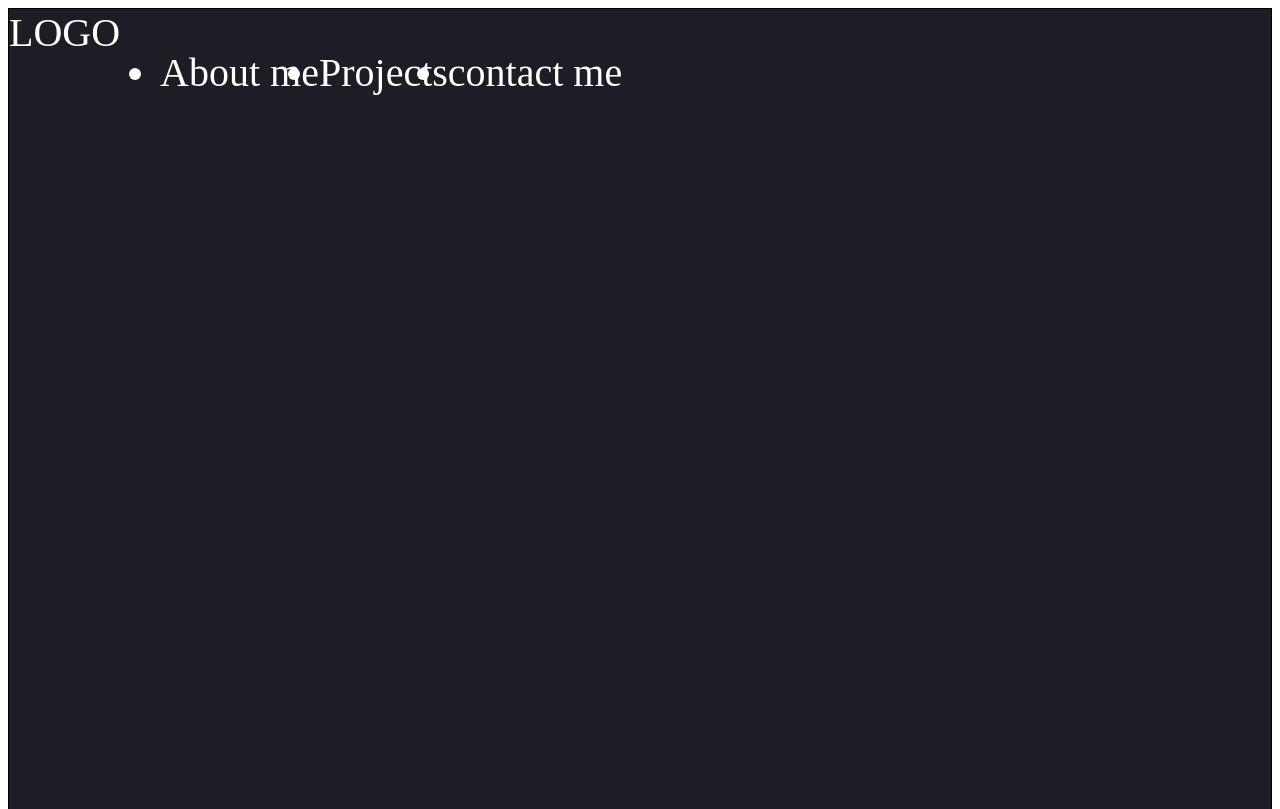
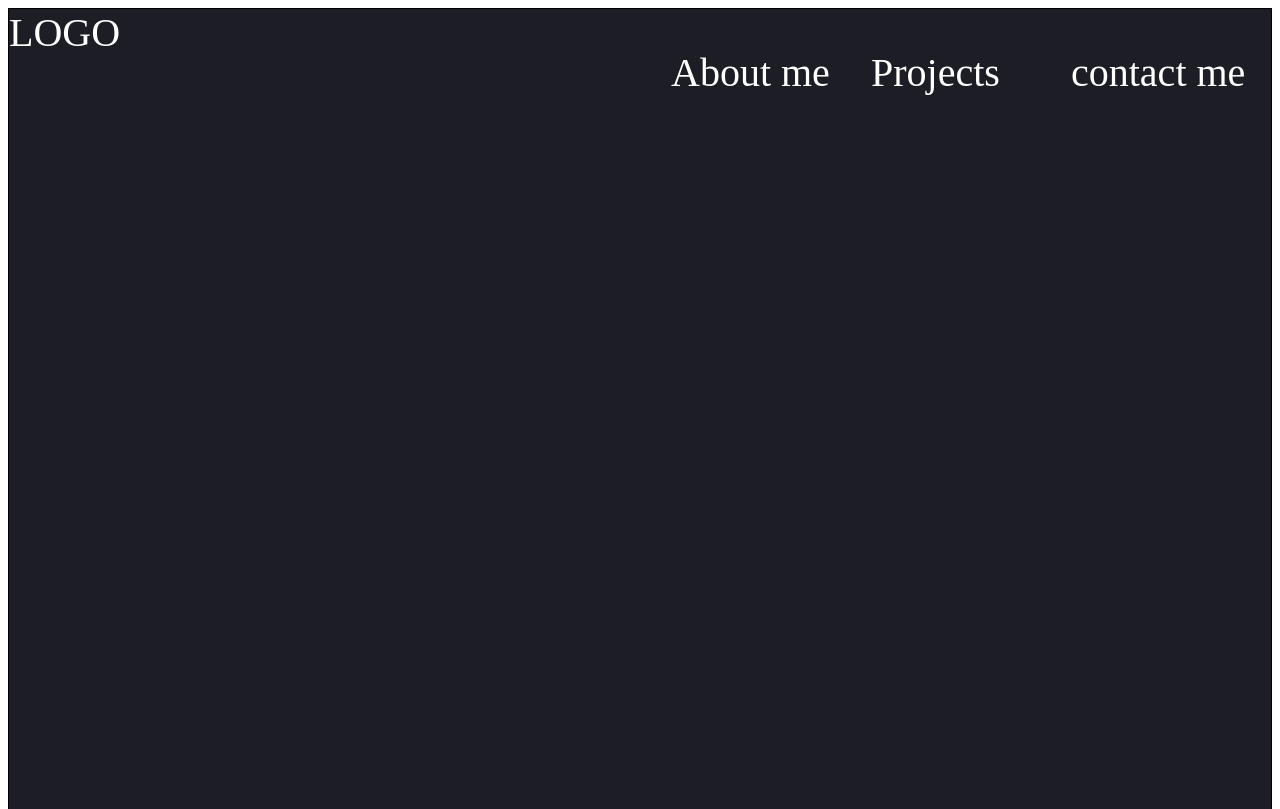
Before and after one commit to MontesCodes/buildaResponsiveOnlinePortfolioFromScratch, a plain HTML site: page index.html in a window 1280 px wide. Shown: the top 809 px of the page. Drawn offline with Linux system fonts and the light colour scheme.

Commit message:
updating CSS, MacBookPro desktop 6/6/22 #1

```diff
--- a/css/style.css
+++ b/css/style.css
@@ -18,8 +18,15 @@ footer {
 
 nav {
   display: flex;
+  justify-content: space-between;
 }
 
 ul {
   display: flex;
+  list-style-type: none;
 }
+
+li {
+  width: 200px;
+  text-decoration: none;
+}
```
